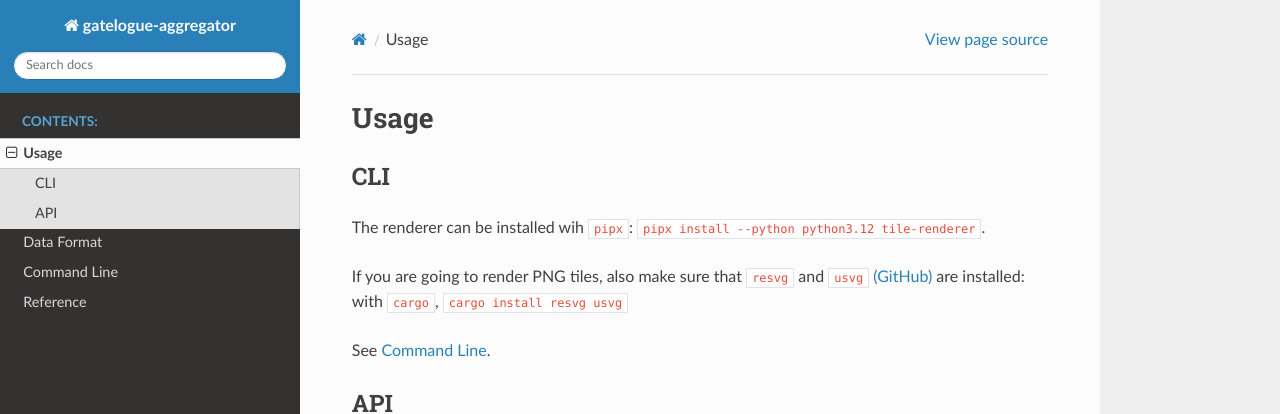
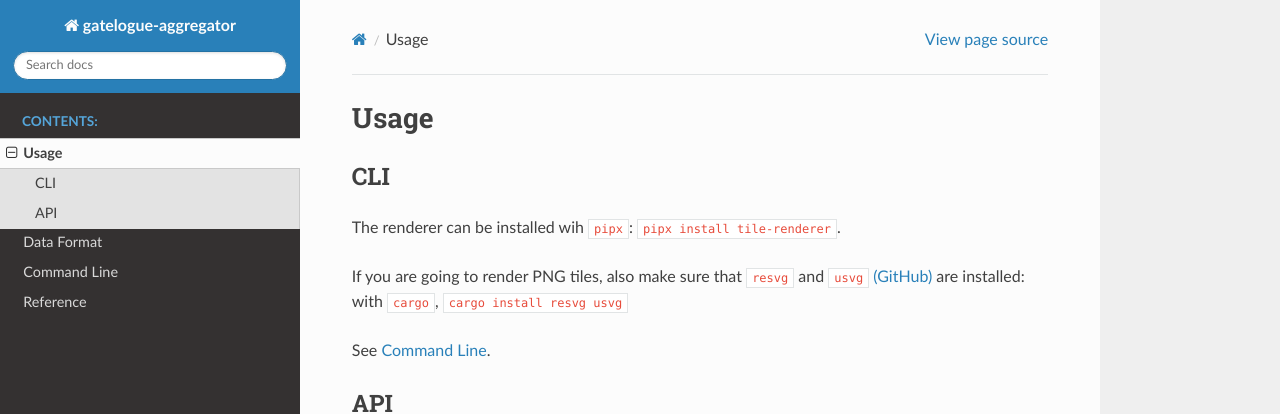
Before and after one commit to MRT-Map/tile-renderer, a Sphinx documentation site: the page built from docs/usage.rst, in a window 1280 px wide. Shown: the top 414 px of the page. Built offline with Sphinx 7.4.7 and the Read the Docs theme 3.1.0, drawn with Linux system fonts in a browser that asks for light colours.

Commit message:
no need for python 3.12

```diff
--- a/docs/usage.rst
+++ b/docs/usage.rst
@@ -3,7 +3,7 @@ Usage
 
 CLI
 ---
-The renderer can be installed wih ``pipx``: ``pipx install --python python3.12 tile-renderer``.
+The renderer can be installed wih ``pipx``: ``pipx install tile-renderer``.
 
 If you are going to render PNG tiles, also make sure that ``resvg`` and ``usvg`` `(GitHub) <https://github.com/RazrFalcon/resvg>`_ are installed: with ``cargo``, ``cargo install resvg usvg``
 
```
